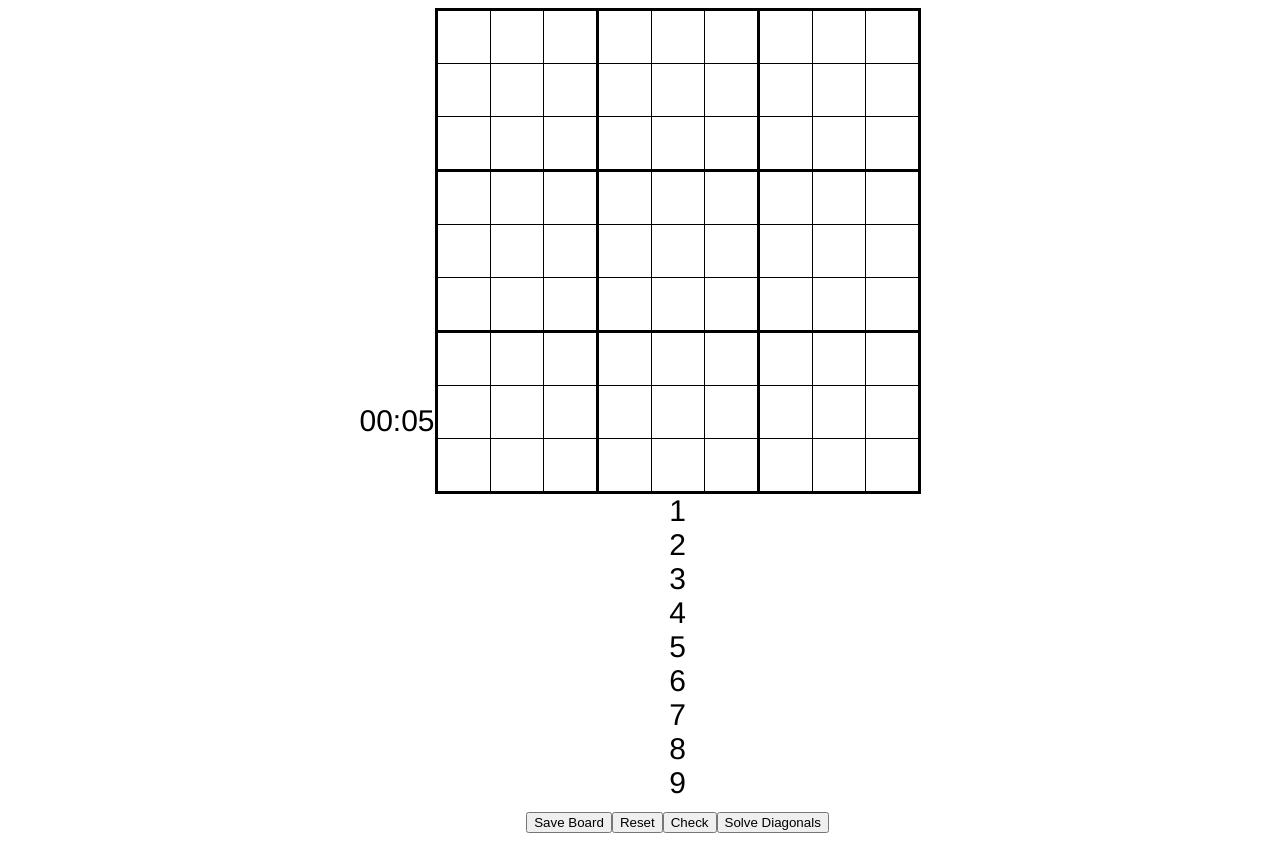
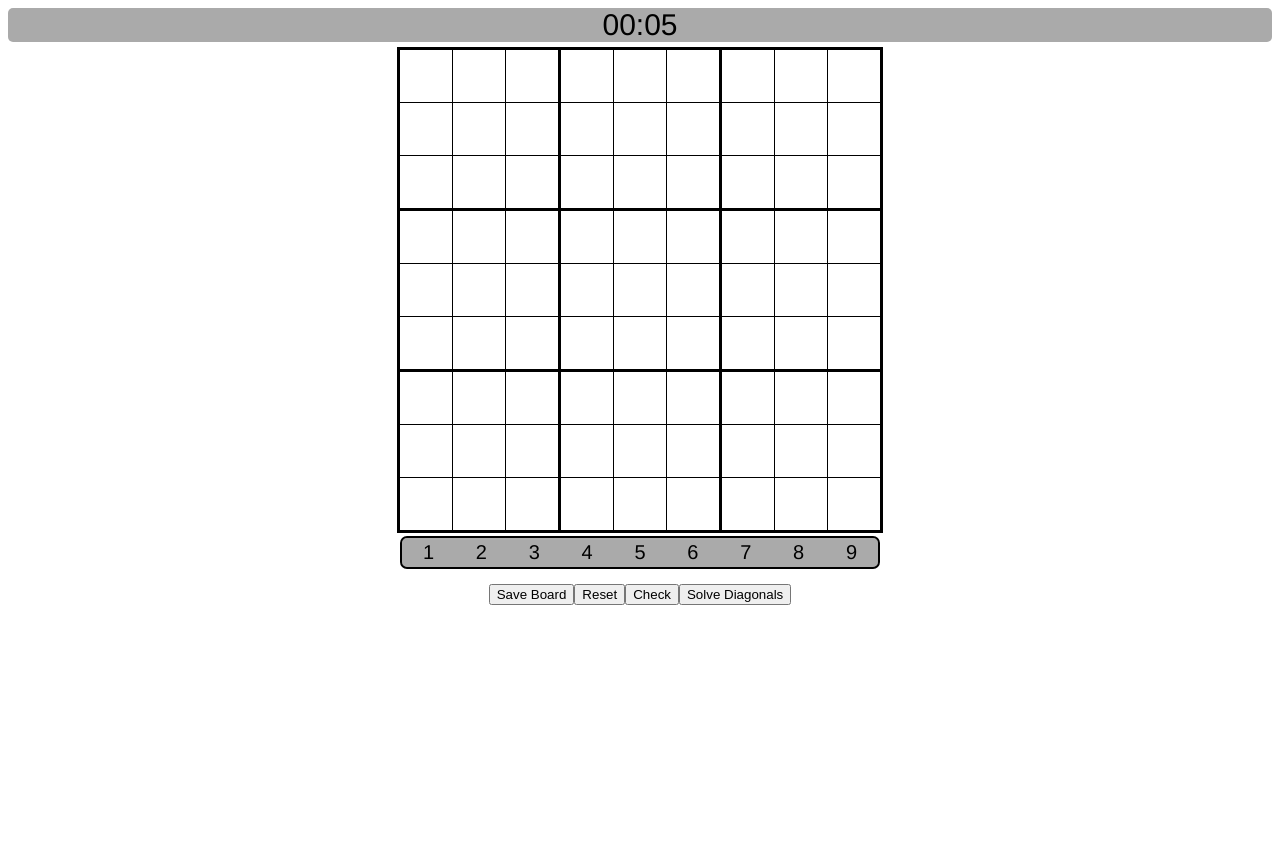
Before and after one commit to camnwalter/sudoku, a React (Create React App) app: page / in a window 1280 px wide. After the commit the page ends 800 px from the top, so only its background shows below. Built offline with nearby package versions, Linux system fonts and the light colour scheme.

Commit message:
fixed css

```diff
--- a/src/App.css
+++ b/src/App.css
@@ -1,13 +1,14 @@
 body {
   text-align: center;
   font: 30px Helvetica, sans-serif;
+  user-select: none;
 }
 
 *:focus {
   outline: none;
 }
 
-  .App {
+.board {
   display: flex;
   align-items: center;
   justify-content: center;
@@ -15,7 +16,6 @@ body {
 
 table {
   cursor: pointer;
-    user-select: none;
   border-collapse: collapse;
 }
 
@@ -23,6 +23,7 @@ body {
   width: 50px;
   height: 50px;
   border: 0.5px solid black;
+  position: relative;
 }
 
 /* Borders */
@@ -43,6 +44,8 @@ body {
   border-left: 3px solid black;
 }
 
+/* Borders End */
+
 .selected {
   background-color: #aaa;
 }
@@ -54,3 +57,67 @@ body {
 .locked {
   color: blue;
 }
+
+td > .overlayText {
+  position: absolute;
+  top: 0;
+  left: 0;
+  margin: 0;
+  width: 100%;
+  height: 100%;
+  font-size: 15px;
+  text-align: center;
+}
+
+.corner {
+  text-align: left;
+  width: 100%;
+  height: 100%;
+  word-spacing: 4px;
+}
+
+.center {
+  line-height: 50px;
+}
+
+.wrapper {
+  display: inline-block;
+}
+
+.mainArea {
+  display: flex;
+  flex-direction: column;
+}
+
+.remaining {
+  display: flex;
+  flex-direction: row;
+  align-items: center;
+  justify-content: space-around;
+  font-size: 20px;
+  line-height: normal;
+  background: #aaa;
+  border-radius: 5px;
+  margin: 5px;
+  outline: 2px solid black;
+}
+
+.remaining div {
+  margin: 3px;
+  width: fit-content;
+}
+
+.header {
+  align-self: center;
+  width: 100%;
+  background-color: #aaa;
+  border-radius: 5px;
+  margin-top: 5px;
+  margin-bottom: 5px;
+}
+
+.sidebarWrapper {
+  flex-direction: row;
+  justify-content: center;
+  align-items: center;
+}
```
Lines whose indentation alone changed are shown as unchanged.
